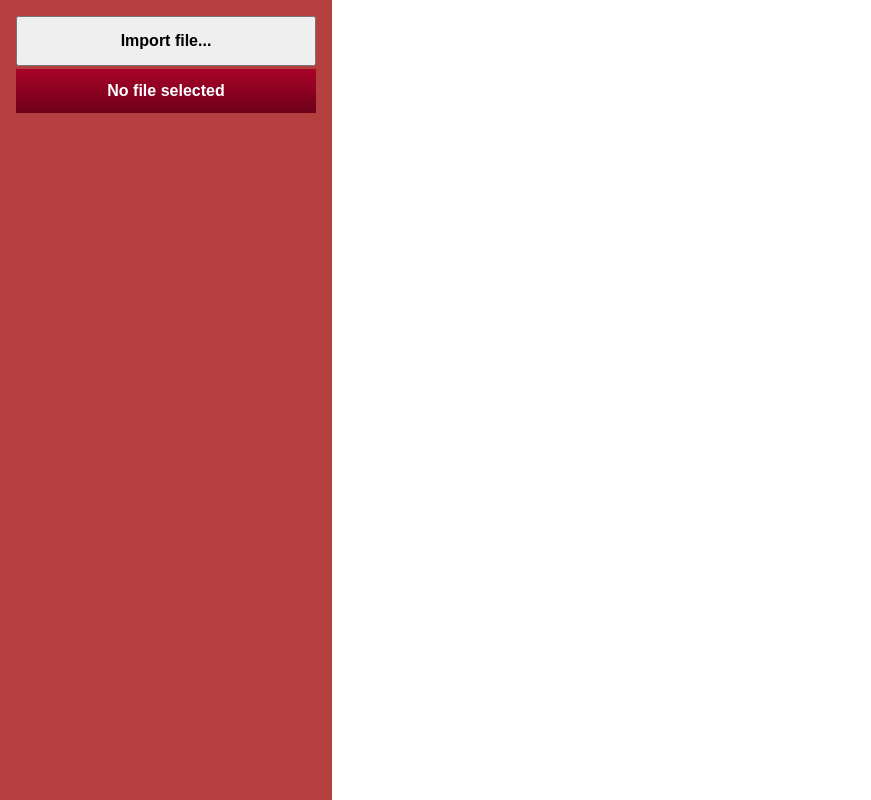
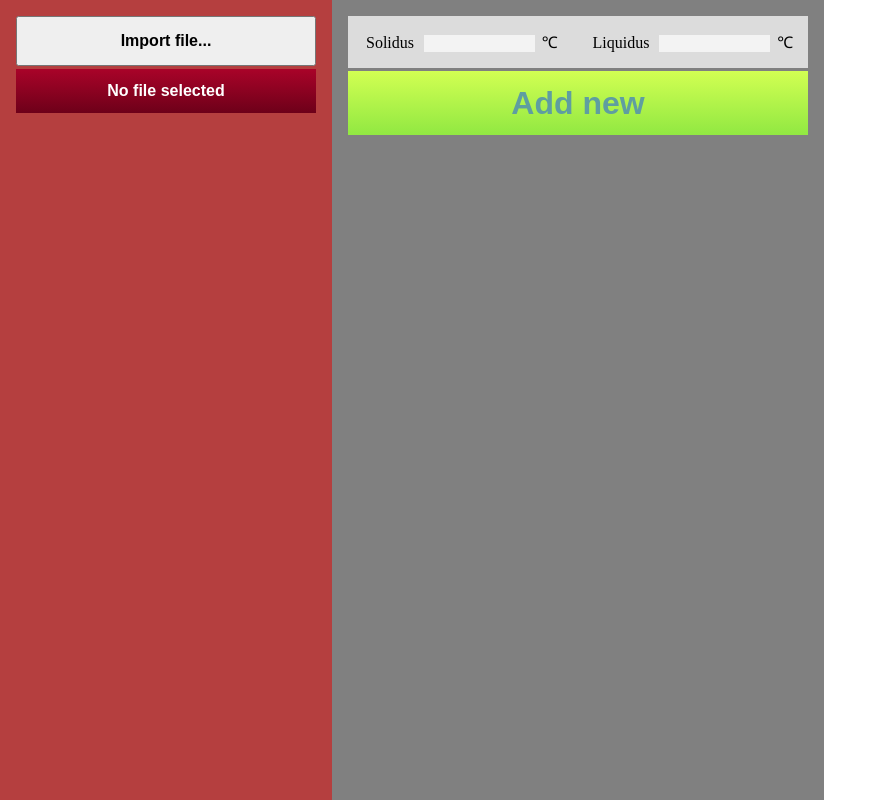
Before and after one commit to ZooMic/physicochemistry-fem, a React (Create React App) app: page / in a window 1280 px wide. Shown: the whole page, without its empty margins (0-871 px from the left). Built offline with nearby package versions, Linux system fonts and the light colour scheme.

Commit message:
Added input components

```diff
--- /dev/null
+++ b/src/components/LiquidSolid/LiquidSolid.css
@@ -0,0 +1,80 @@
+.LiquidSolidForm {
+    padding: 1em 1em 0em 1em;
+    background-color: gray;
+    display: flex;
+    flex-direction: column;
+}
+
+.LiquidSolidForm-BoxInput {
+    margin-bottom: 3px;
+    display: inline-flex;
+}
+
+.LiquidSolidForm-BoxInput.thermal-effect {
+    font-size: 0.6em;
+}
+
+.LiquidSolidForm-Wrapper {
+    background-color: gray;
+    display: flex;
+    flex-direction: column;
+}
+
+.LiquidSolidForm-Box {
+    margin-bottom: 3px;
+}
+
+.LiquidSolidForm-AddButton {
+    background: linear-gradient(to bottom, #d2ff52 0%,#91e842 100%);
+    width: 100%;
+    height: 2em;
+    font-weight: bold;
+    font-size: 2em;
+    border: none;
+    color: #5f9ea0;
+}
+
+.LiquidSolidForm-RemoveButton {
+    background: linear-gradient(to bottom, #ff3019 0%,#cf0404 100%);
+    border: none;
+}
+
+.LiquidSolidForm-RemoveButton img {
+    width: 2em;
+    height: 2em;
+}
+
+.LiquidSolidInput-Wrapper {
+    display: inline-flex;
+    padding: 15px;
+    background-color: #dcdcdc;
+    font-family: cursive;
+    width: 100%;
+}
+
+.LiquidSolidInput-Box {
+    margin-right: 2em;
+}
+
+.LiquidSolidInput-Box.special {
+    font-size: 0.8em;
+}
+
+.LiquidSolidInput-Box:last-child {
+    margin-right: 0;
+}
+
+.LiquidSolidInput-Label {
+    padding: 0 3px;
+}
+
+.LiquidSolidInput-Input {
+    margin: 0 7px;
+    background: #f3f3f3;
+    border: 0;
+    width: 8em;
+}
+
+.special .LiquidSolidInput-Input {
+    width: 5em;
+}
--- /dev/null
+++ b/src/components/LiquidSolid/LiquidSolidForm.js
@@ -0,0 +1,80 @@
+import React, { Component } from 'react';
+import PropTypes from 'prop-types';
+
+import { LiquidSolidInput } from '.';
+import trashIcon from '../../assets/trash-icon.png';
+import './LiquidSolid.css';
+
+export default class LiquidSolidForm extends Component {
+
+    constructor(props) {
+        super(props);
+        this.state = {
+            inputs: [{
+                id: 1,
+                solidus: 0,
+                liquidus: 0,
+            }],
+        };
+    };
+    static propTypes = {};
+    static defaultProps = {};
+
+    onAddNewInput() {
+        const { inputs } = this.state;
+        const lastObject = inputs[inputs.length - 1];
+        const lastId = lastObject && lastObject.id;
+        const newId = lastId ? lastId + 1 : 1;
+
+        this.setState({
+            inputs: [
+                ...inputs,
+                {
+                    id: newId,
+                }
+            ],
+        });
+    }
+
+    onRemoveInput(id) {
+        const { inputs } = this.state;
+        const inputPosition = inputs.findIndex(input => input.id === id);
+
+        if (inputPosition >= 0) {
+            inputs.splice(inputPosition, 1);
+            this.setState({ inputs });
+        }
+    }
+
+    render() {
+        const { inputs } = this.state;
+        const onAddNewInput = this.onAddNewInput.bind(this);
+        const onRemoveInput = this.onRemoveInput.bind(this);
+
+        return (
+            <div className="LiquidSolidForm">
+                <div className="LiquidSolidForm-Wrapper">
+                    { inputs.map(({id}) => {
+                        const isWithtThermalEffect = id !== 1;
+
+                        return (
+                            <div className={ `LiquidSolidForm-BoxInput ${isWithtThermalEffect ? "thermal-effect" : ""}`} >
+                                <LiquidSolidInput key={`liquid-solid-input-${id}`} id={ id } isThermalEffect={isWithtThermalEffect} />
+                                { isWithtThermalEffect ? <button
+                                    id={`remove-button-${id}`}
+                                    className="LiquidSolidForm-RemoveButton"
+                                    onClick={ () => onRemoveInput(id) } >
+                                    <img src={ trashIcon } alt="-"/>
+                                </button> : null }
+                            </div>)
+                        })}
+                </div>
+                <div className="LiquidSolidForm-Box">
+                    <button onClick={ onAddNewInput } className="LiquidSolidForm-AddButton">
+                        Add new
+                    </button>
+                </div>
+            </div>
+        );
+    }
+}
--- /dev/null
+++ b/src/components/LiquidSolid/LiquidSolidInput.js
@@ -0,0 +1,45 @@
+import React, { Component } from 'react';
+import PropTypes from 'prop-types';
+import './LiquidSolid.css';
+
+export default class LiquidSolidInput extends Component {
+
+    constructor(props) {
+        super(props);
+        this.state = {
+            solidus: "",
+            liquidus: "",
+        };
+    };
+    static propTypes = {
+        isThermalEffect: PropTypes.bool,
+    };
+    static defaultProps = {
+        isThermalEffect: false,
+    };
+
+    render() {
+        const { isThermalEffect } = this.props;
+
+        return (
+            <div className={ `LiquidSolidInput-Wrapper ${isThermalEffect ? "special" : ""}` }>
+                <div className="LiquidSolidInput-Box">
+                    <span className="LiquidSolidInput-Label">Solidus</span>
+                    <input type="number" name="solidus" className="LiquidSolidInput-Input"/>
+                    <span className="LiquidSolidInput-Unit">{ "\u2103" }</span>
+                </div>
+                <div className="LiquidSolidInput-Box">
+                    <span className="LiquidSolidInput-Label">Liquidus</span>
+                    <input type="number" name="liquidus" className="LiquidSolidInput-Input"/>
+                    <span className="LiquidSolidInput-Unit">{ "\u2103" }</span>
+                </div>
+                { isThermalEffect ?
+                    <div className="LiquidSolidInput-Box">
+                        <span className="LiquidSolidInput-Label">T. eff.</span>
+                        <input type="number" name="thermal-effect" className="LiquidSolidInput-Input"/>
+                        <span className="LiquidSolidInput-Unit">{ "J/mol" }</span>
+                    </div> : null }
+            </div>
+        );
+    }
+}
--- /dev/null
+++ b/src/components/LiquidSolid/index.js
@@ -0,0 +1,2 @@
+export { default as LiquidSolidForm } from "./LiquidSolidForm";
+export { default as LiquidSolidInput } from "./LiquidSolidInput";
--- a/src/containers/App/App.css
+++ b/src/containers/App/App.css
@@ -1,3 +1,3 @@
-.app {
-  text-align: center;
+.App {
+  display: inline-flex;
 }
--- a/src/containers/App/App.js
+++ b/src/containers/App/App.js
@@ -1,7 +1,8 @@
-import React, { Component } from 'react';
+import React, { Component, Fragment } from 'react';
 
 import { specificHeatFileConversion } from '../../utilities';
 import { TextFilePicker } from '../../components/TextFilePicker';
+import { LiquidSolidForm } from '../../components/LiquidSolid';
 import './App.css';
 
 export default class App extends Component {
@@ -33,7 +34,10 @@ export default class App extends Component {
 		const { fileCorrect } = this.state;
 
 		return (
-			<TextFilePicker callback={ onFileUpdate } correct={ fileCorrect }/>
+			<div className="App">
+				<TextFilePicker callback={ onFileUpdate } correct={ fileCorrect }/>
+				<LiquidSolidForm />
+			</div>
 		);
 	}
 }
```
Also changed, not shown: src/assets/trash-icon.png (added).
